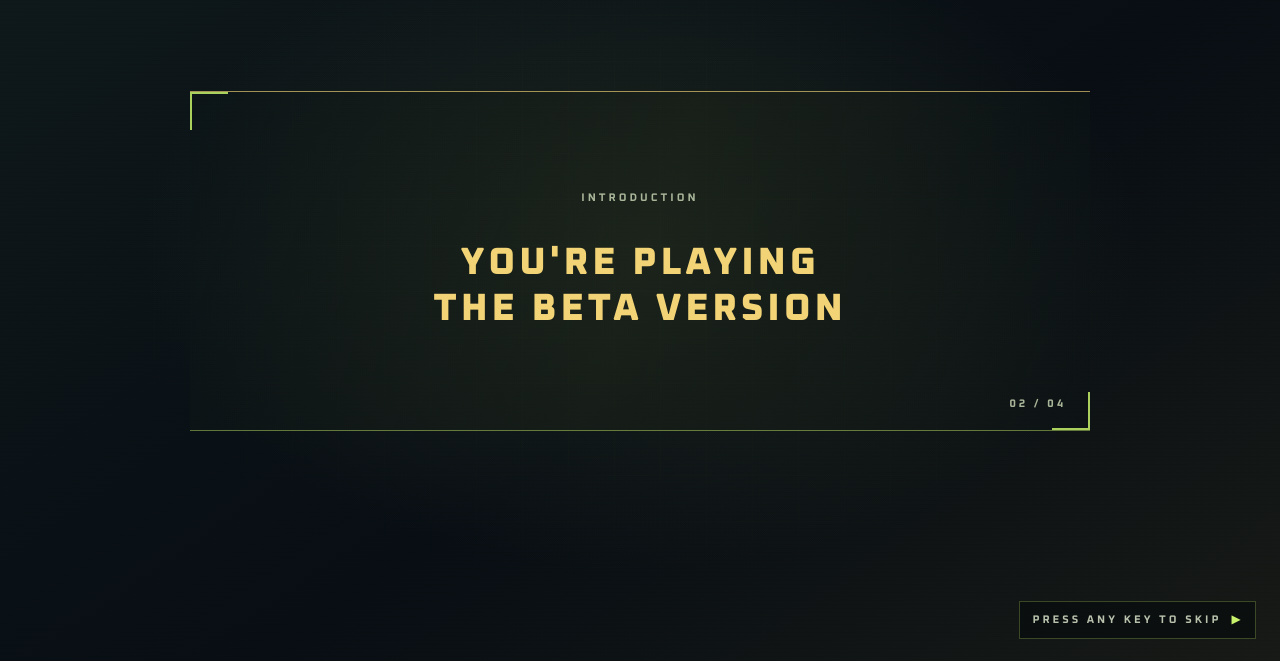
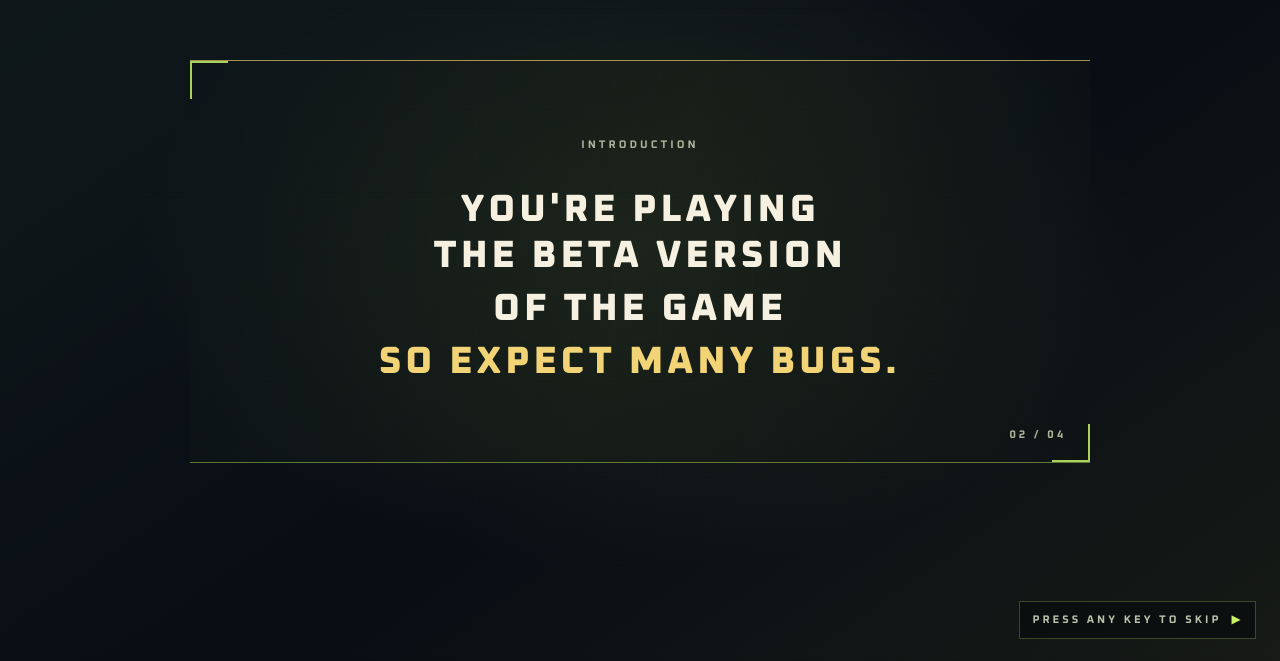
Before and after one commit to 4GeeksAcademy/Game-Design, a React (Vite) app: page /Game-Design/ in a window 1280 px wide. Shown: the part 139-800 px from the top of the page. Built offline with nearby package versions, Linux system fonts and the light colour scheme.

Commit message:
Show full intro messages together on each slide

```diff
--- a/src/Mechanics/Main Page/GameIntro.jsx
+++ b/src/Mechanics/Main Page/GameIntro.jsx
@@ -40,7 +40,6 @@ function getIntroBeatTiming() {
 
 export default function GameIntro({ onComplete }) {
   const [slideIndex, setSlideIndex] = useState(0);
-  const [lineIndex, setLineIndex] = useState(0);
   const [isFinal, setIsFinal] = useState(false);
   const [finalWordIndex, setFinalWordIndex] = useState(0);
   const [finished, setFinished] = useState(false);
@@ -54,7 +53,10 @@ export default function GameIntro({ onComplete }) {
   useEffect(() => {
     if (finished) return undefined;
 
-    const { delay, stepDuration } = getIntroBeatTiming();
+    const { stepDuration } = getIntroBeatTiming();
+    // Keep each information card on screen for four beats so the complete
+    // message can be read naturally before the next card appears.
+    const slideDuration = stepDuration * 2;
     const timer = window.setTimeout(() => {
       if (isFinal) {
         if (finalWordIndex < 2) {
@@ -65,20 +67,16 @@ export default function GameIntro({ onComplete }) {
         return;
       }
 
-      const currentSlide = INTRO_SLIDES[slideIndex];
-      if (lineIndex < currentSlide.lines.length - 1) {
-        setLineIndex((current) => current + 1);
-      } else if (slideIndex < INTRO_SLIDES.length - 1) {
+      if (slideIndex < INTRO_SLIDES.length - 1) {
         setSlideIndex((current) => current + 1);
-        setLineIndex(0);
       } else {
         setIsFinal(true);
         setFinalWordIndex(0);
       }
-    }, isFinal && finalWordIndex === 2 ? stepDuration : delay);
+    }, isFinal && finalWordIndex === 2 ? stepDuration : slideDuration);
 
     return () => window.clearTimeout(timer);
-  }, [slideIndex, lineIndex, isFinal, finalWordIndex, finished, finishIntro]);
+  }, [slideIndex, isFinal, finalWordIndex, finished, finishIntro]);
 
   useEffect(() => {
     const handleKeyDown = (event) => {
@@ -103,9 +101,14 @@ export default function GameIntro({ onComplete }) {
         <section key={slide.id} className={`game-intro-card ${slide.className}`}>
           <span className="game-intro-index">INTRODUCTION</span>
           <div className="game-intro-copy">
-            <span key={`${slide.id}-${lineIndex}`}>
-              {slide.lines[lineIndex]}
-            </span>
+            {slide.lines.map((line, index) => (
+              <span
+                key={`${slide.id}-${index}`}
+                style={{ animationDelay: `${index * 120}ms` }}
+              >
+                {line}
+              </span>
+            ))}
           </div>
           <span className="game-intro-progress">
             {String(slideIndex + 1).padStart(2, "0")} / 04
```
